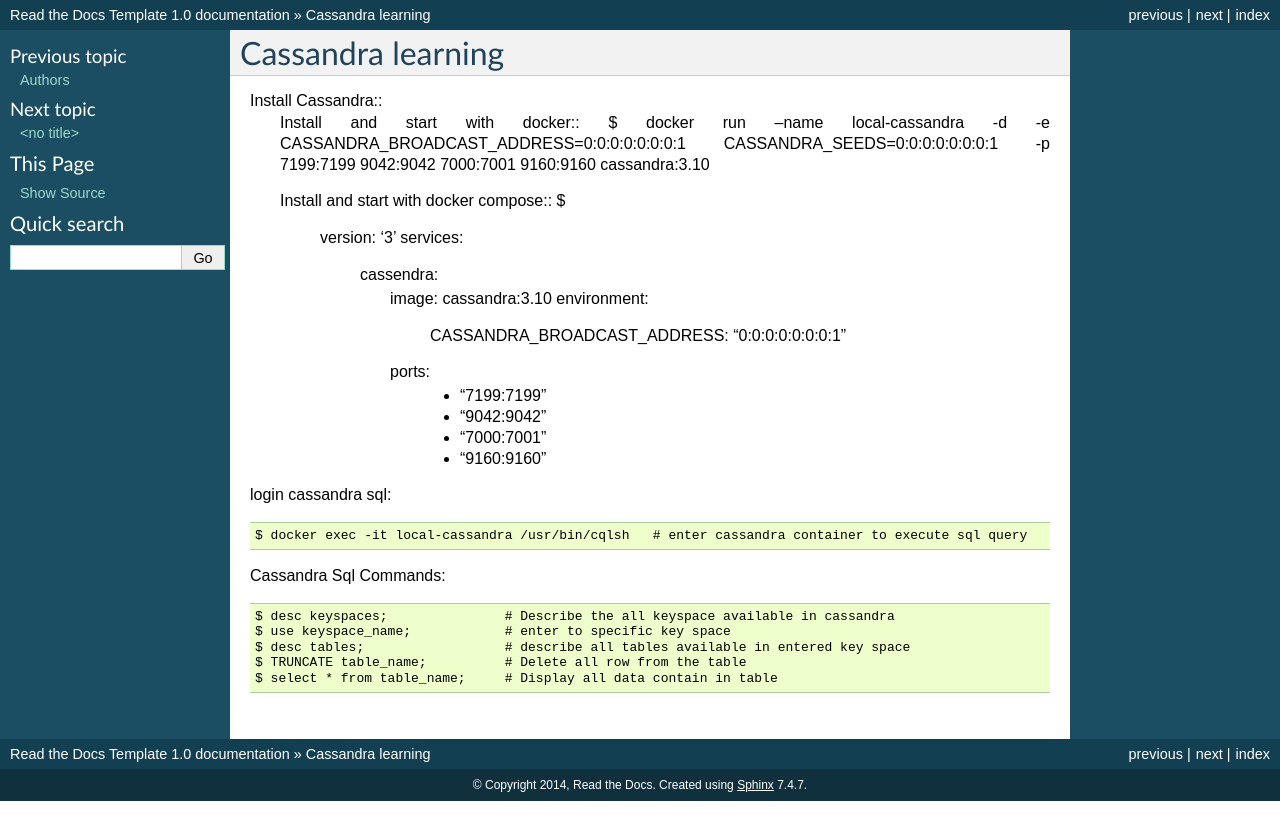
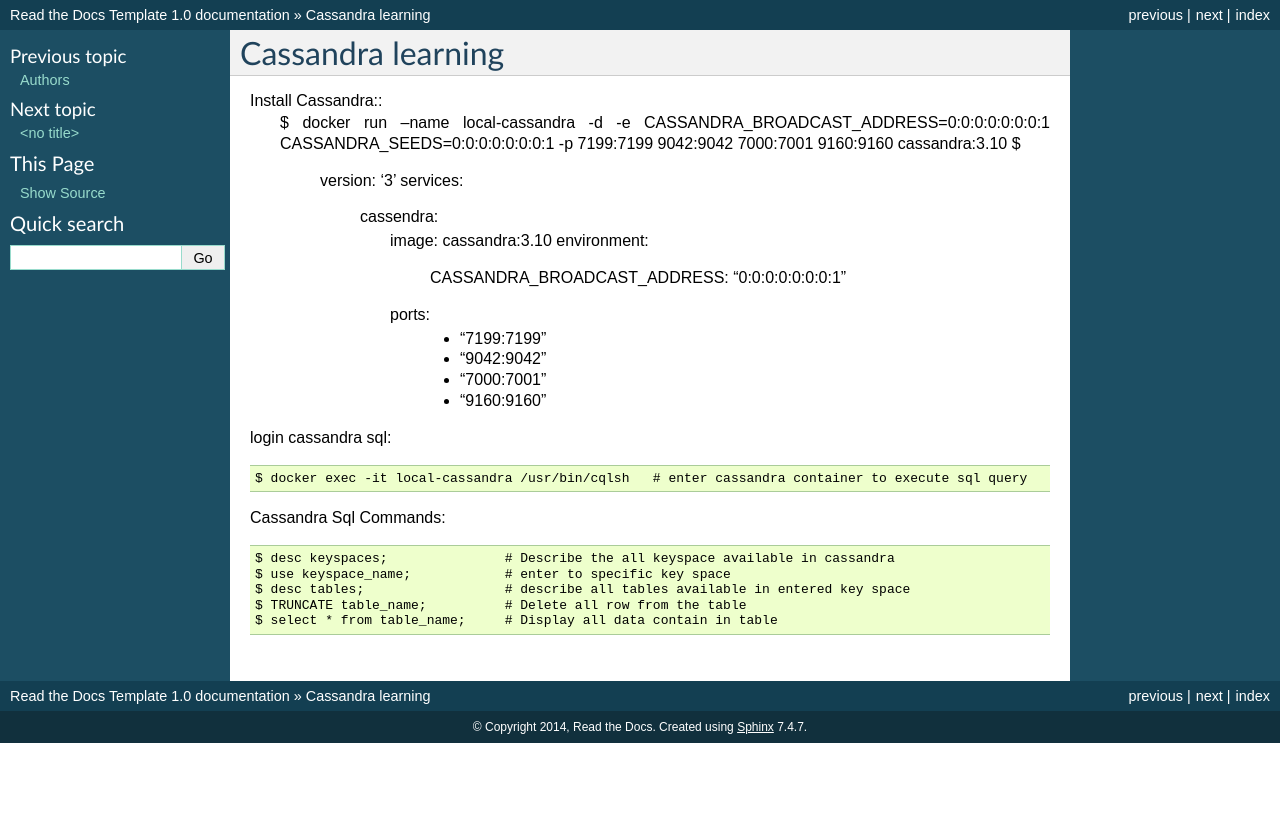
Before and after one commit to ramashanker/Documentation, a Sphinx documentation site: the page built from docs/cassandra.rst, in a window 1280 px wide. Shown: the top 840 px of the page. Built offline with Sphinx 7.4.7, drawn with Linux system fonts in a browser that asks for light colours.

Commit message:
updated documentation for cassandra

```diff
--- a/docs/cassandra.rst
+++ b/docs/cassandra.rst
@@ -3,10 +3,7 @@
 ==================
 
 Install Cassandra::
-  Install and start with docker::
   $ docker run --name local-cassandra -d -e CASSANDRA_BROADCAST_ADDRESS=0:0:0:0:0:0:0:1 CASSANDRA_SEEDS=0:0:0:0:0:0:0:1 -p 7199:7199 9042:9042 7000:7001 9160:9160 cassandra:3.10
-
-  Install and start with docker compose::
   $
     version: '3'
     services:
```
